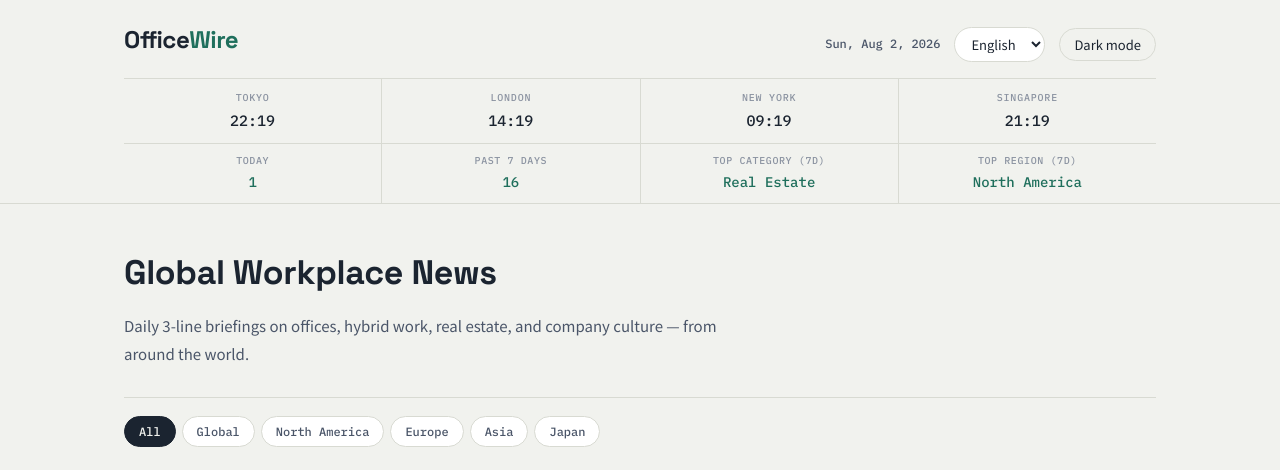
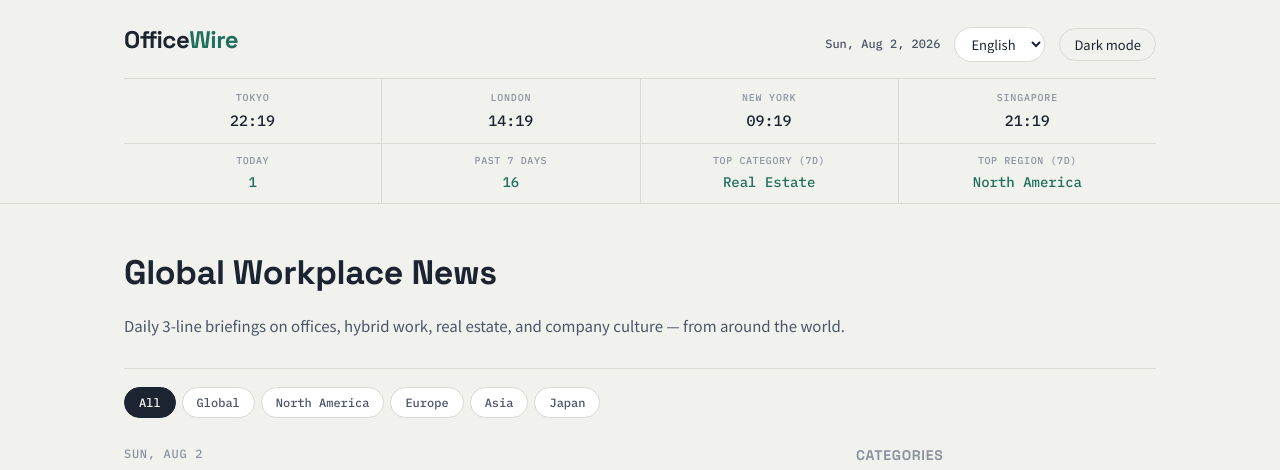
Before and after one commit to Ryokataigi/officewire, a website: page index.html in a window 1280 px wide. Shown: the top 470 px of the page. Drawn offline with Linux system fonts and the light colour scheme.

Commit message:
Update style.css

```diff
--- a/style.css
+++ b/style.css
@@ -186,7 +186,7 @@ header.masthead {
   color: var(--ink-soft);
   font-size: 15px;
   margin: 0;
-  max-width: 620px;
+  max-width: 100%;
   line-height: 1.9;
 }
 
```
